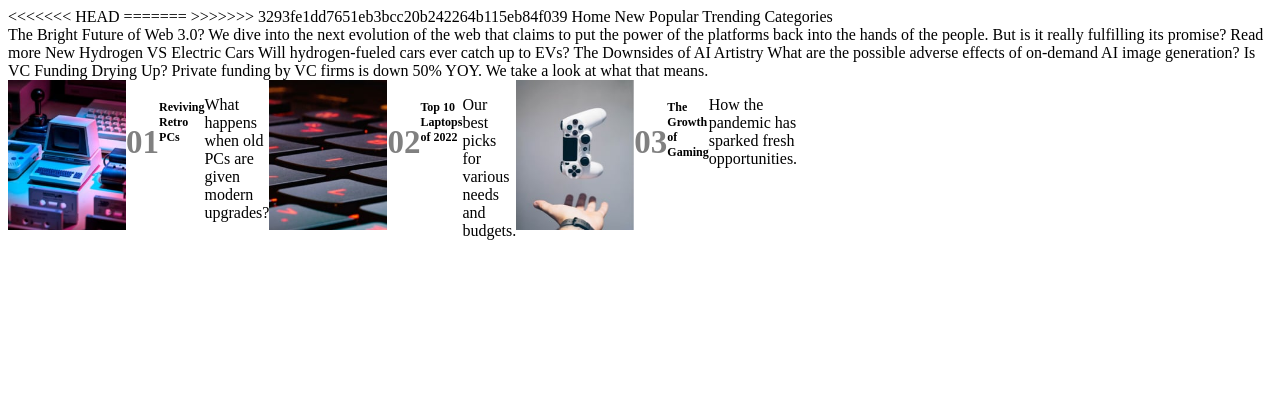
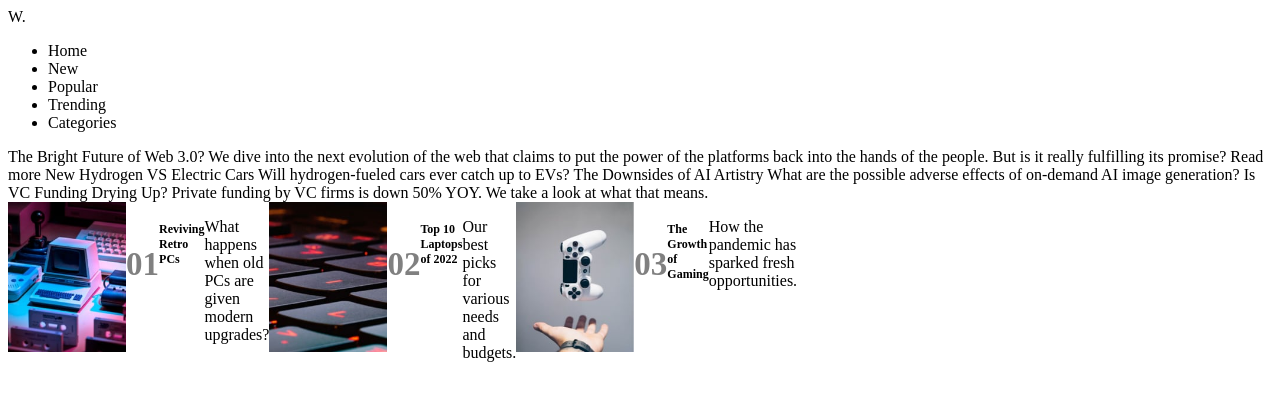
Before and after one commit to Reydet-Eric/news-homepage, a plain HTML site: page index.html in a window 1280 px wide. Drawn offline with Linux system fonts and the light colour scheme.

Commit message:
lost of day

```diff
--- a/index.html
+++ b/index.html
@@ -5,10 +5,7 @@
     <meta name="viewport" content="width=device-width, initial-scale=1.0"> <!-- displays site properly based on user's device -->
 
     <link rel="icon" type="image/png" sizes="32x32" href="./images/favicon-32x32.png">
-<<<<<<< HEAD
-=======
 
->>>>>>> 3293fe1dd7651eb3bcc20b242264b115eb84f039
     <link rel="stylesheet" href="style2.css">
 
     <title>Frontend Mentor | News homepage</title>
@@ -20,12 +17,17 @@
     </style>
   </head>
   <body>
+    <header>
+      <p id="W">W.</p>
+      <ul>
+        <li>Home</li>
+        <li>New</li>
+        <li>Popular</li>
+        <li>Trending</li>
+        <li>Categories</li>
+      </ul>
+    </header>
 
-  Home
-  New
-  Popular
-  Trending
-  Categories
 
     <div id=center>
 
@@ -46,6 +48,7 @@
 
   Is VC Funding Drying Up?
   Private funding by VC firms is down 50% YOY. We take a look at what that means.
+</body>
 
 <footer>
   <section>
@@ -65,5 +68,5 @@
     </div>
   </section>
 </footer>
-</body>
+
 </html>
```
Also changed, not shown: style2.css (+78 -0 lines). Lines whose indentation alone changed are shown as unchanged.
